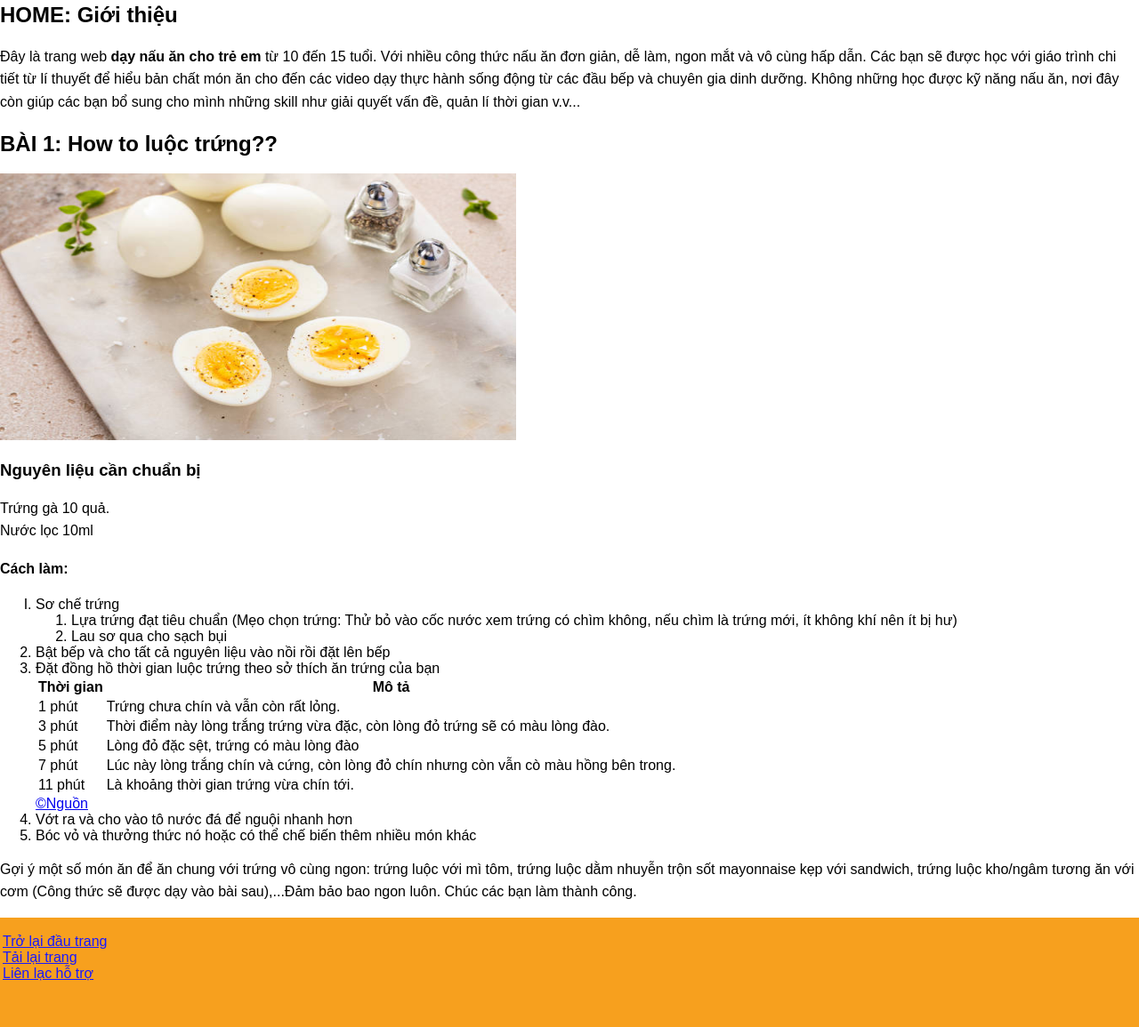
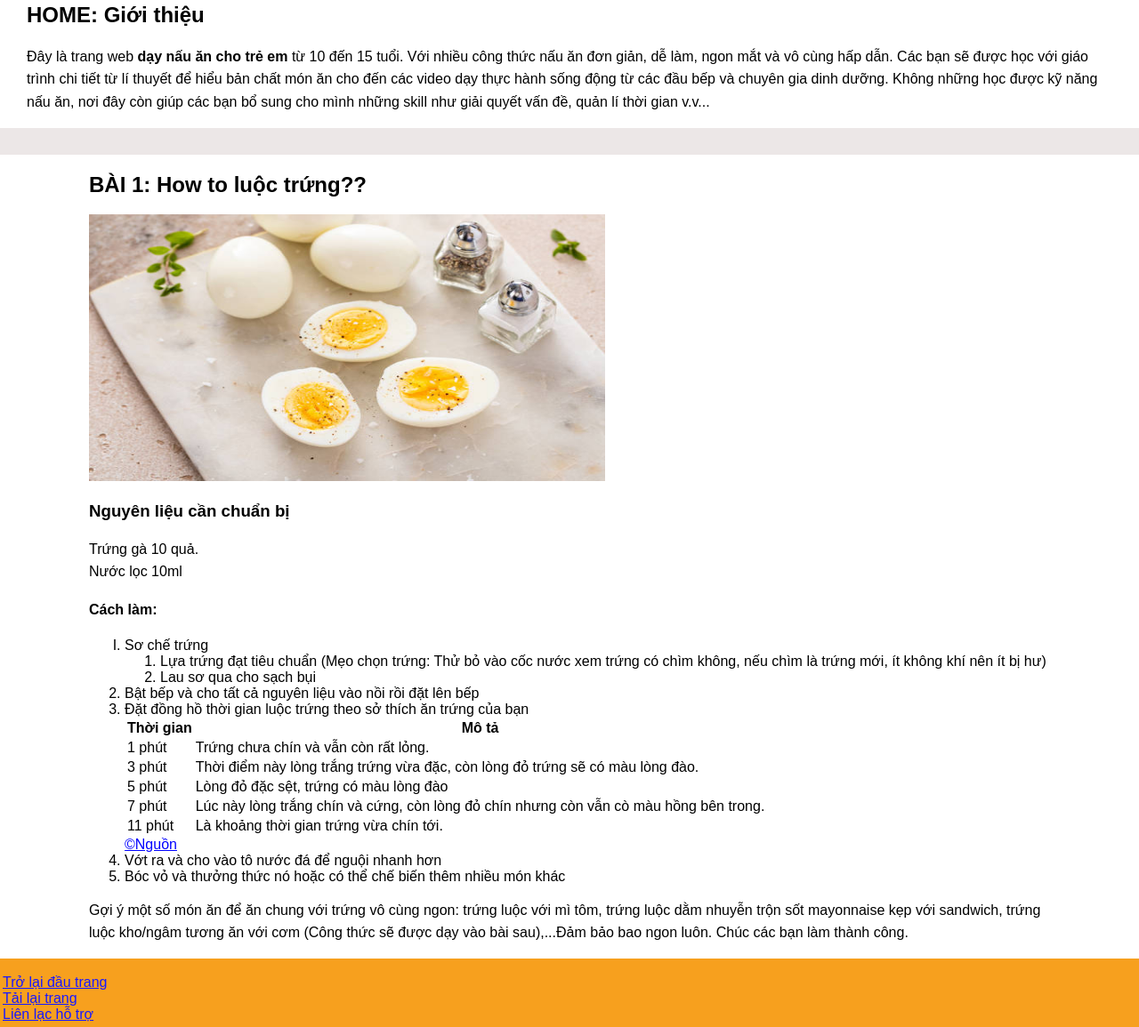
Before and after one commit to ThaoVy10/COOKING-FOR-CHILDREN, a plain HTML site: page index.html in a window 1280 px wide. Shown: the part 363-1518 px from the top of the page at 89% size. Drawn offline with Linux system fonts and the light colour scheme.

Commit message:
Changer 20

```diff
--- a/index.html
+++ b/index.html
@@ -19,10 +19,14 @@
       <a href="Blog.html" style="text-align: right;"> Blog</a>
       <hr>
     </div>
-    <h2 class="GT">HOME: Giới thiệu</h2>
+    <div class="GT">
+      <h2>HOME: Giới thiệu</h2>
       <p>Đây là trang web <STrong>dạy nấu ăn cho trẻ em</STrong> từ 10 đến 15 tuổi. Với nhiều công thức nấu ăn đơn giản, dễ làm, ngon mắt và vô cùng hấp dẫn.
       Các bạn sẽ được học với giáo trình chi tiết từ lí thuyết để hiểu bản chất món ăn cho đến các video dạy thực hành sống động từ các đầu bếp và chuyên gia dinh dưỡng.
       Không những học được kỹ năng nấu ăn, nơi đây còn giúp các bạn bổ sung cho mình những skill như giải quyết vấn đề, quản lí thời gian v.v...</p>
+    </div>
+    <div class="Khoi0"><br></div>
+    <div class="Khoi1">
       <h2 class="Lesson">BÀI 1: How to luộc trứng??</h2>
       <a href="https://daotaobeptruong.vn/meo-luoc-trung-ngon-chuan-bao-toan-chat-dinh-duong"><img src= "img/hinhTrungLuoc.jpg"  alt="Hình trứng luộc" width="580" height="300"></img></a>
       <h3>Nguyên liệu cần chuẩn bị</h3>
@@ -63,10 +67,11 @@
               <td>Là khoảng thời gian trứng vừa chín tới.</td>
           </tr>
         </tbody></table>
-        <a href="https://daotaobeptruong.vn/meo-luoc-trung-ngon-chuan-bao-toan-chat-dinh-duong" target="_blank">&copy;Nguồn</a><br>
+          <a class="Nguon" href="https://daotaobeptruong.vn/meo-luoc-trung-ngon-chuan-bao-toan-chat-dinh-duong" target="_blank">&copy;Nguồn</a><br>
           <li>Vớt ra và cho vào tô nước đá để nguội nhanh hơn</li>
           <li>Bóc vỏ và thưởng thức nó hoặc có thể chế biến thêm nhiều món khác</li></ol>
           <p>Gợi ý một số món ăn để ăn chung với trứng vô cùng ngon: trứng luộc với mì tôm, trứng luộc dằm nhuyễn trộn sốt mayonnaise kẹp với sandwich, trứng luộc kho/ngâm tương ăn với cơm (Công thức sẽ được dạy vào bài sau),...Đảm bảo bao ngon luôn. Chúc các bạn làm thành công.</p>
+        </div>
       </body>
   <footer>
     <br>
--- a/style.css
+++ b/style.css
@@ -39,6 +39,24 @@ footer {
   background-color: rgb(236, 231, 231);
   text-decoration: underline;
 }
+.GT {
+  padding-left: 30px;
+  padding-right: 30px;
+}
+.Khoi0 {
+  background-color: rgb(236, 231, 231);
+  height: 30px;
+}
+.Khoi1 {
+  padding-left: 100px;
+  padding-right: 100px;
+}
+body .Nguon {
+  color: blue;
+}
+body .Nguon:hover {
+  color: blueviolet;
+}
 footer a {
   color: blue;
   padding: 3px;
```
Also changed, not shown: Blog.html (+8 -6 lines). Lines whose indentation alone changed are shown as unchanged.
